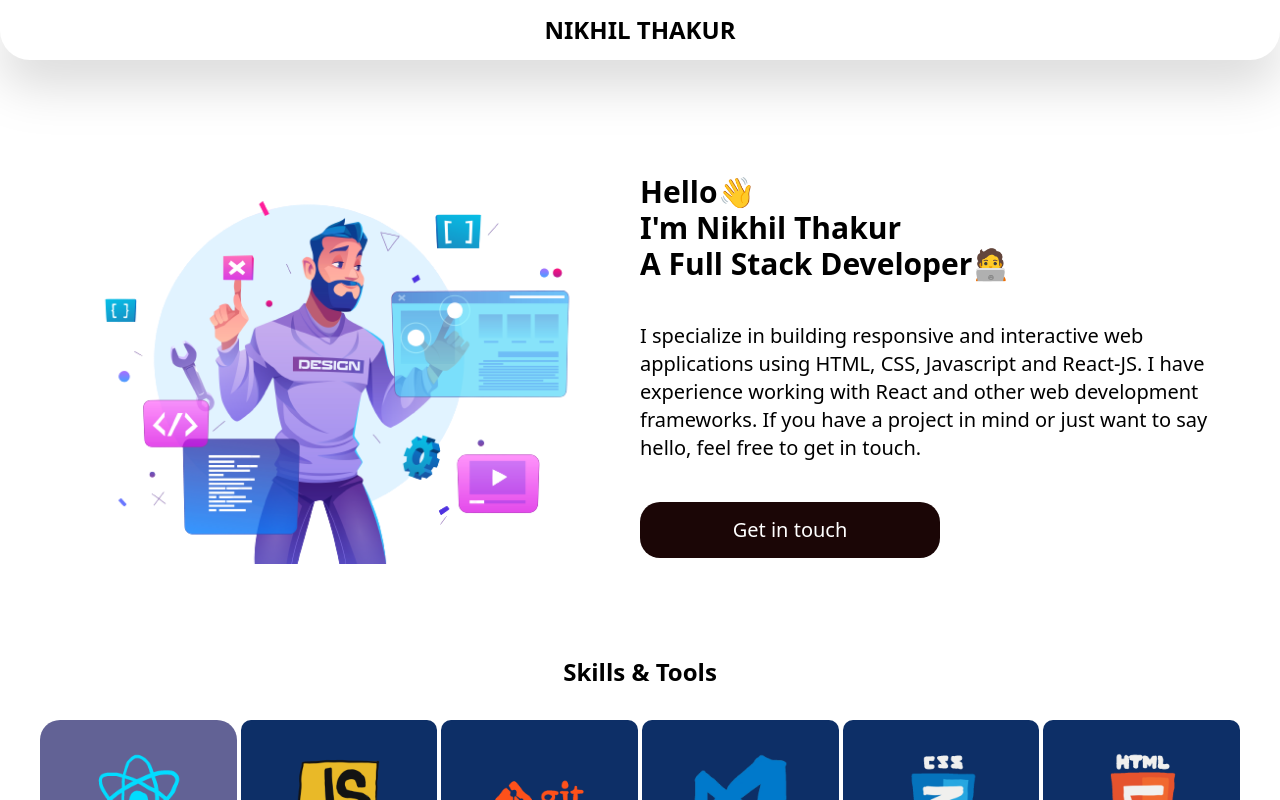
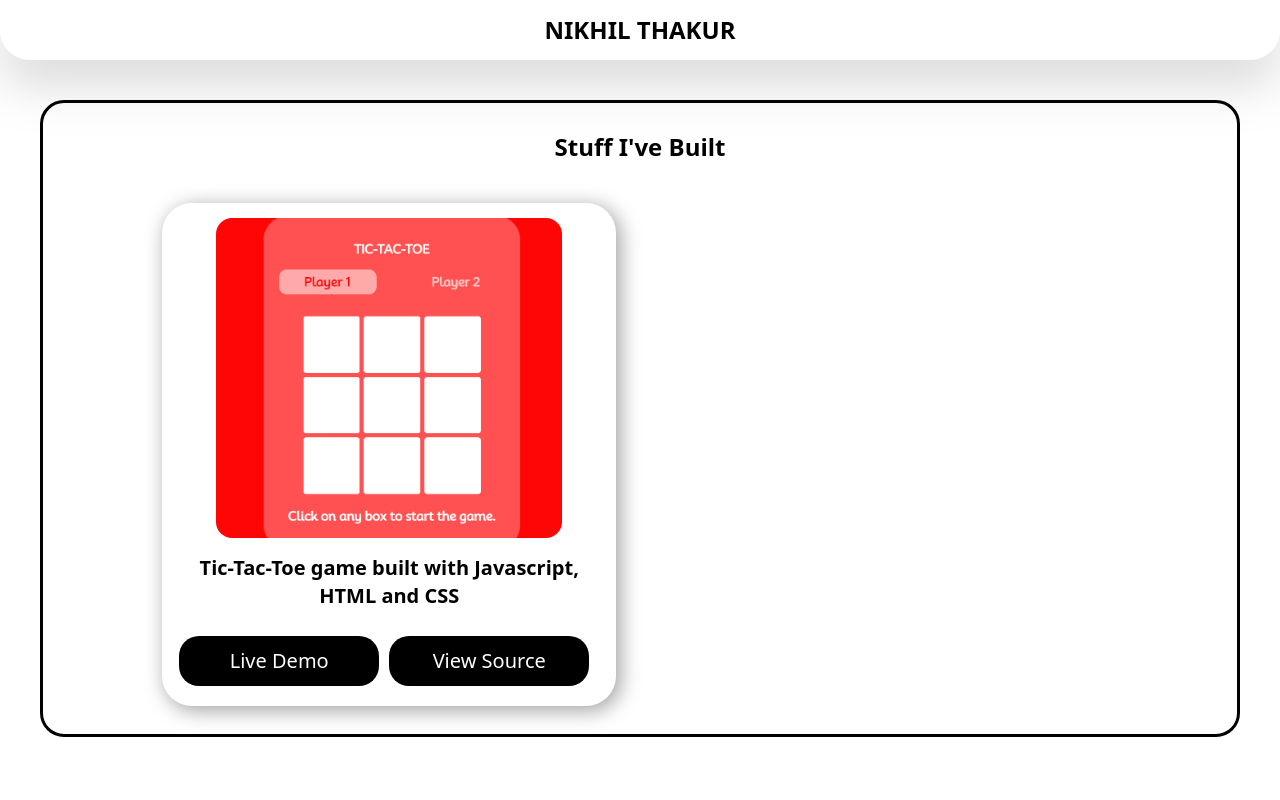
Before and after one commit to NIKHIL7154/Portfolio-ReactJs, a React (Create React App) app: page / in a window 1280 px wide. Shown: the top 800 px of the page. Built offline with nearby package versions, Linux system fonts and the light colour scheme.

Commit message:
Testing the dynamic projects

```diff
--- /dev/null
+++ b/src/Components/Cardproject.jsx
@@ -0,0 +1,31 @@
+import React from 'react'
+import portfolio from '../assets/portfolio.webp'
+import guessword from '../assets/guessword.png'
+import tictactoe from '../assets/tictactoe.png'
+const Cardproject = (props) => {
+    const {details}=props
+    const imgcss='h-[250px] md:h-[25vw] rounded-xl md:rounded-2xl'
+    const linksto ={
+        11:'https://github.com/NIKHIL7154/TIC-TAC-TOE-GAME',
+        12:'https://nikhil7154.github.io/TIC-TAC-TOE-GAME/',
+        21:'https://github.com/NIKHIL7154/Guess-The-Word-JS',
+        22:'https://nikhil7154.github.io/Guess-The-Word-JS/',
+        32:'https://github.com/NIKHIL7154/Portfolio-ReactJs'
+      }
+  return (
+    <div id='divtotarget' className='flex flex-col items-center'>
+
+              <img className={imgcss} src={tictactoe} alt="Nothing" />
+
+
+              <p className='text-sm md:text-xl font-bold my-2 md:my-4'>Tic-Tac-Toe game built with Javascript, HTML and CSS</p>
+              <section>
+              <button onClick={()=>{window.open(linksto[12], '_blank');}}>Live Demo</button>
+              <button onClick={()=>{window.open(linksto[11], '_blank');}}>View Source</button>
+              </section>
+
+    </div>
+  )
+}
+
+export default Cardproject
--- /dev/null
+++ b/src/Components/Myprojects.jsx
@@ -0,0 +1,41 @@
+import React from 'react'
+import './Projects.css'
+
+import portfolio from '../assets/portfolio.webp'
+import guessword from '../assets/guessword.png'
+import tictactoe from '../assets/tictactoe.png'
+import Cardproject from './Cardproject'
+const Projects = () => {
+
+  function scrolltop(){
+    document.documentElement.scrollTop = 0;
+  }
+
+  const linksto ={
+    11:'https://github.com/NIKHIL7154/TIC-TAC-TOE-GAME',
+    12:'https://nikhil7154.github.io/TIC-TAC-TOE-GAME/',
+    21:'https://github.com/NIKHIL7154/Guess-The-Word-JS',
+    22:'https://nikhil7154.github.io/Guess-The-Word-JS/',
+    32:'https://github.com/NIKHIL7154/Portfolio-ReactJs'
+  }
+
+  const imgcss='h-[250px] md:h-[25vw] rounded-xl md:rounded-2xl'
+
+  return (
+    <div className='py-2 md:py-7 md:m-10 m-2 mt-6 flex flex-col items-center justify-center rounded-md md:rounded-3xl border-2 md:border-[3px] border-[#000]'>
+      <p className='mb-[15px] md:mb-[40px] font-bold text-xl md:text-2xl'>Stuff I've Built</p>
+
+
+      <div className='w-[90%] md:w-[80%] flex items-center justify-center'>
+        <div id='projectcarry' className='grid-cols-1 md:grid-cols-2 grid gap-4 md:gap-12'>
+          <Cardproject />
+
+        </div>
+
+      </div>
+
+    </div>
+  )
+}
+
+export default Projects
--- a/src/index.js
+++ b/src/index.js
@@ -8,7 +8,8 @@ import Myinfo from './Components/Myinfo';
 import Skills from './Components/Skills';
 import Projects from './Components/Projects';
 import Footer from './Components/Footer';
-
+import Cardproject from './Components/Cardproject';
+import Myprojects from './Components/Myprojects';
 
 
 
@@ -18,10 +19,12 @@ root.render(
   <React.StrictMode>
 
     <Navbar />
-    <Myinfo />
+    <Myprojects />
+    {/* <Myinfo />
     <Skills />
     <Projects />
-    <Footer />
+
+    <Footer /> */}
 
   </React.StrictMode>
 );
```
